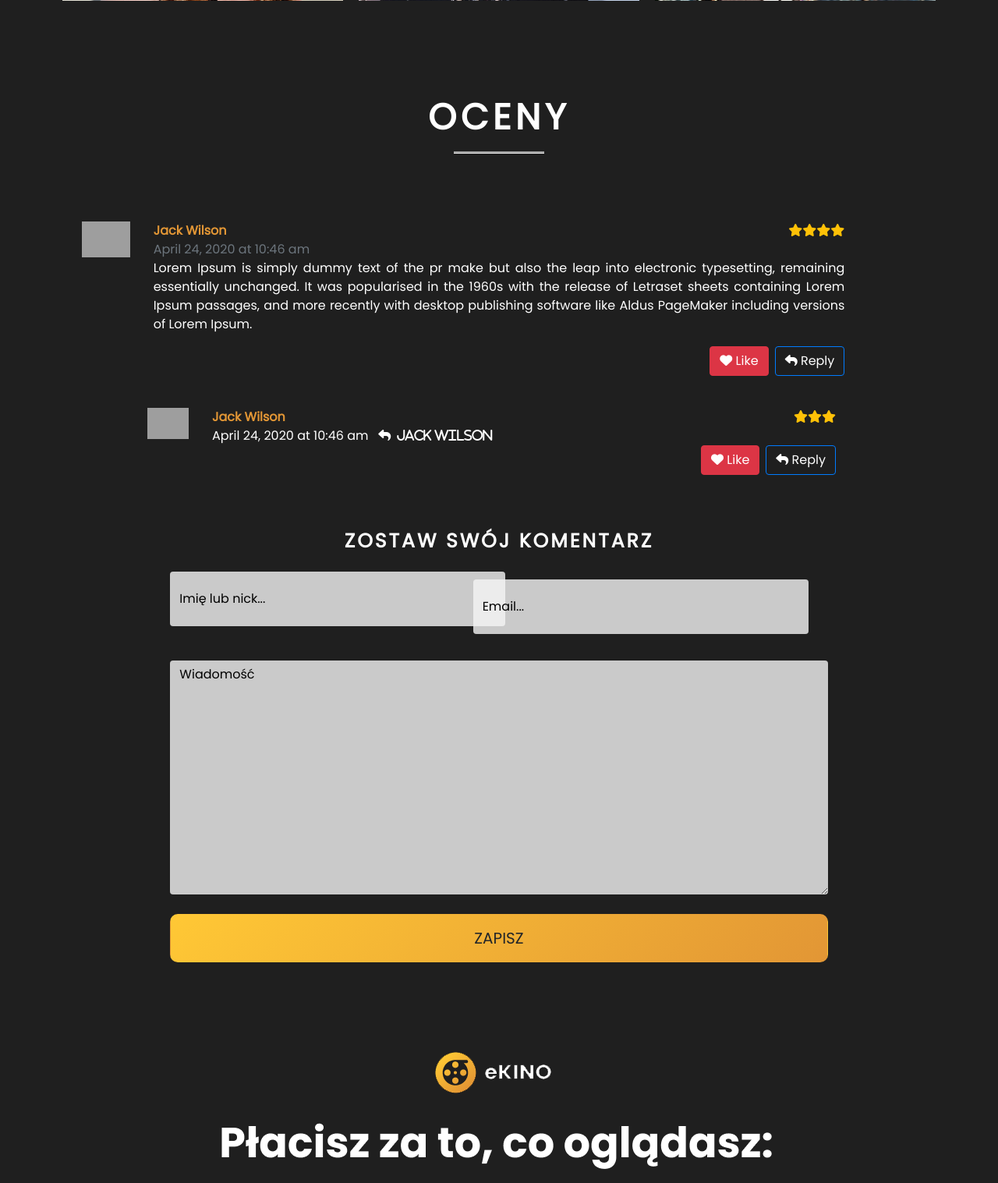
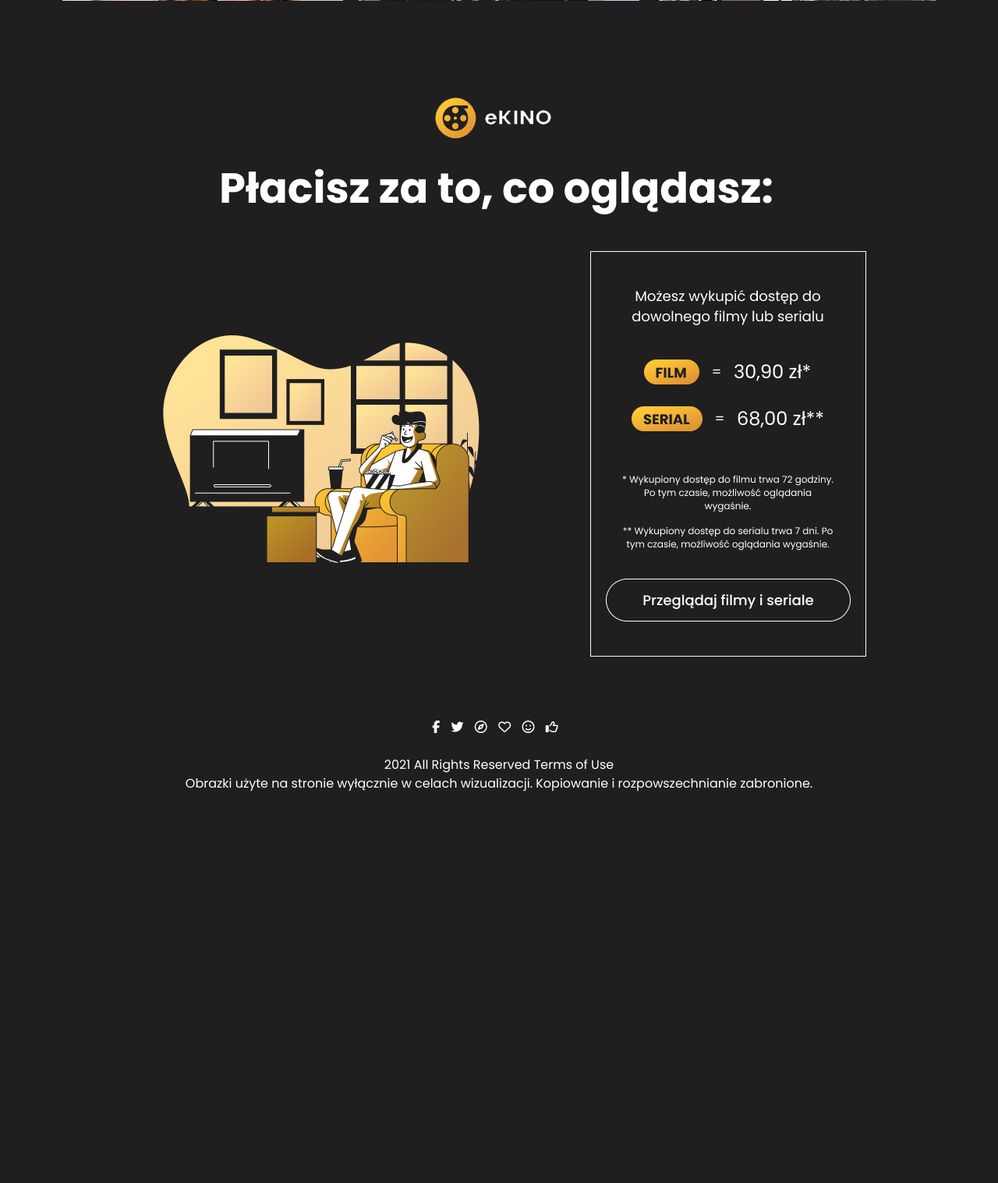
Before and after one commit to dev-com2020/eKino-from-Strefa-Kursow2, a Django app: page /movie/ant-man in a window 1280 px wide; the page is wider, and only the part inside the window is pictured. Shown: the part 1392-2909 px from the top of that part at 78% size. After the commit the page ends 2407 px from the top of that part, so only its background shows below. Run offline with Django 3.2, Linux system fonts and the light colour scheme; data comes from the database, SQL or seed files in the repository; both versions use the stored data as it was after the commit; some libraries are stand-ins or nearby versions; grey boxes are pictures that could not be loaded.

Commit message:
stan na 04.03

```diff
--- a/apps/templates/account/profile_update.html
+++ b/apps/templates/account/profile_update.html
@@ -44,7 +44,7 @@
                 <img class="card-img-top" src="{{ user.photo.url }}" alt="image" style="width:150px", height="200px">
                 {% else %}
                 <img class="card-img-top" src="{% static 'img/no-avatar.png' %}" alt="image" style="width:150px", height="200px">
-                {% endif %}</div></center>
+                {% endif %}</div>
             <div class="card-body">
                 <h4 class="card-title">{{ user.username }}</h4>
                 <a href="{% url 'password_change' %}" class="btn btn-info" style="border-radius: 10px; background: rgb(255,200,53) !important; background: linear-gradient(135deg, rgba(255,200,53,1) 0%, rgba(226,150,53,1) 100%) !important; width: 100% !important; padding: 15px 0;">Zmiana hasła!</a>
@@ -71,7 +71,7 @@
               <div class="form-group">
                 {% render_field form.photo|as_crispy_field %}
               </div>
-              {% render_field form.captcha|as_crispy_field %}
+<!--              {% render_field form.captcha|as_crispy_field %}-->
             {% if redirect_field_value %}
             <input type="hidden" name="{{ redirect_field_name }}" value="{{ redirect_field_value }}" />
             {% endif %}
--- a/apps/templates/account/signup.html
+++ b/apps/templates/account/signup.html
@@ -69,7 +69,7 @@
                                     {% render_field form.email|as_crispy_field %}
                                 </div>
                                 <div class="form-group">
-                                    {% render_field form.captcha|as_crispy_field %}
+<!--                                    {% render_field form.captcha|as_crispy_field %}-->
                                 </div>
                                 {% if redirect_field_value %}
                                     <input type="hidden" name="{{ redirect_field_name }}"
--- a/apps/templates/core/home.html
+++ b/apps/templates/core/home.html
@@ -27,7 +27,7 @@
 
                 <div class="carousel-item active">
                     <div class="row" >
-                            <div style="background: linear-gradient(180deg, rgba(31,31,31,0) 1%, rgba(31,31,31,1) 90%);">
+                            <div style="background: linear-gradient(rgba(31,31,31,0) 0%, rgba(31,31,31,1) 100%);">
                                 <center>
                                     <img src="https://posterposse.com/wp-content/uploads/2016/04/Jungle_Book_Tryptich.jpg"
                                          class="d-block w-75" alt="..." width=100% style="opacity: 0.15;">
@@ -174,7 +174,7 @@
     <div class="container">
         <div class="row movielist-item" >
               {% for movie in movie_list %}
-            <div class="col-3" style="padding:0;">
+            <div class="col-3" style="padding:1px;">
                   {% if movie.poster %}
                 <img class="card-img-top" src="{{ movie.poster.url }}" alt="{{ movie.title }}" height="520px" style="-webkit-mask-image: -webkit-gradient(linear, left top,
     left bottom, from(rgba(0,0,0,1)), to(rgba(0,0,0,0))) !important; opacity: 0.9">
--- a/apps/templates/movie/movie_detail.html
+++ b/apps/templates/movie/movie_detail.html
@@ -178,9 +178,9 @@ width: 20%;
                 <div class="col col-xl-4" style="padding:0;">
                     <div class="cast-box-media" style="margin: 10px;">
                         {% if actor.photo == "nophoto" %}
-                            <img class="imge" src="{% static 'img/no-photo.jpg' %}" alt="{{ actor.name }}">
+                            <img class="imge" src="{% static 'img/no-photo.jpg' %}" alt="{{ actor.name }}" style="object-fit: cover; object-position:50% 0;">
                         {% else %}
-                            <img class="imge" src="{{ actor.photo.url }}" alt="{{ actor.name }}">
+                            <img class="imge" src="{{ actor.photo.url }}" alt="{{ actor.name }} style="object-fit: cover; object-position:50% 0;">
                         {% endif %}
                         <div class="cast-box-text">
                             <h6 class="text-white">{{ actor.name }}</h6>
@@ -193,103 +193,103 @@ width: 20%;
     </section>
 
 
-    <section class="section5">
-        <h2 class="TitleO">Oceny</h2>
-        <hr>
-        <div class="container">
-            <div class="card-body">
-                <div class="row">
-                    <div class="col-md-1"><img class="img-circle imge"
-                                               src="https://livedemo00.template-help.com/wt_prod-20691/images/index-13.jpg"
-                                               alt=""></src></div>
-                <div class="col-md-10">
-                    <p><a class="float-left" href="#" style="color: rgba(226,150,53) !important;"><strong>Jack Wilson</strong></a>
-                        <span class="float-right"><i class="text-warning fa fa-star"></i></span>
-                        <span class="float-right"><i class="text-warning fa fa-star"></i></span>
-                        <span class="float-right"><i class="text-warning fa fa-star"></i></span>
-                        <span class="float-right"><i class="text-warning fa fa-star"></i></span>
-                    </p>
-                    <div class="clearfix"></div>
-                    <div class="blog-post-time text-left">
-                        <time datetime="2018-04-24" class="text-muted">April 24, 2020 at 10:46 am</time>
-                        <p style="text-align: justify;">Lorem Ipsum is simply dummy text of the pr make but also the
-                            leap into electronic typesetting, remaining essentially unchanged. It was popularised in the
-                            1960s with the release of Letraset sheets containing Lorem Ipsum passages, and more recently
-                            with desktop publishing software like Aldus PageMaker including versions of Lorem Ipsum.</p>
-                    </div>
-                    <p><a class="float-right btn btn-outline-primary ml-2"> <i class="fa fa-reply"></i> Reply</a>
-                        <a class="float-right btn text-white btn-danger"> <i class="fa fa-heart"></i> Like</a>
-                    </p>
-                </div>
-            </div>
-            <div class="card-inner">
-                <div class="card-body">
-                    <div class="row">
-                        <div class="col-md-1">
-                            <div><img class="img-circle imge"
-                                      src="https://livedemo00.template-help.com/wt_prod-20691/images/index-12.jpg"
-                                      alt=""></div>
-                        </div>
-                        <div class="col-md-10">
-                            <p><a class="float-left" href="#" style="color: rgba(226,150,53) !important;"><strong>Jack Wilson</strong></a>
-                                <span class="float-right"><i class="text-warning fa fa-star"></i></span>
-                                <span class="float-right"><i class="text-warning fa fa-star"></i></span>
-                                <span class="float-right"><i class="text-warning fa fa-star"></i></span>
-                            </p>
-                            <div class="clearfix"></div>
-                            <div class="blog-post-time text-left">
-                                <time datetime="2018-04-24">April 24, 2020 at 10:46 am &nbsp;</time>
-                                <i class="fa fa-reply">&nbsp; Jack Wilson</i> <br>
+<!--    <section class="section5">-->
+<!--        <h2 class="TitleO">Oceny</h2>-->
+<!--        <hr>-->
+<!--        <div class="container">-->
+<!--            <div class="card-body">-->
+<!--                <div class="row">-->
+<!--                    <div class="col-md-1"><img class="img-circle imge"-->
+<!--                                               src="https://livedemo00.template-help.com/wt_prod-20691/images/index-13.jpg"-->
+<!--                                               alt=""></src></div>-->
+<!--                <div class="col-md-10">-->
+<!--                    <p><a class="float-left" href="#" style="color: rgba(226,150,53) !important;"><strong>Jack Wilson</strong></a>-->
+<!--                        <span class="float-right"><i class="text-warning fa fa-star"></i></span>-->
+<!--                        <span class="float-right"><i class="text-warning fa fa-star"></i></span>-->
+<!--                        <span class="float-right"><i class="text-warning fa fa-star"></i></span>-->
+<!--                        <span class="float-right"><i class="text-warning fa fa-star"></i></span>-->
+<!--                    </p>-->
+<!--                    <div class="clearfix"></div>-->
+<!--                    <div class="blog-post-time text-left">-->
+<!--                        <time datetime="2018-04-24" class="text-muted">April 24, 2020 at 10:46 am</time>-->
+<!--                        <p style="text-align: justify;">Lorem Ipsum is simply dummy text of the pr make but also the-->
+<!--                            leap into electronic typesetting, remaining essentially unchanged. It was popularised in the-->
+<!--                            1960s with the release of Letraset sheets containing Lorem Ipsum passages, and more recently-->
+<!--                            with desktop publishing software like Aldus PageMaker including versions of Lorem Ipsum.</p>-->
+<!--                    </div>-->
+<!--                    <p><a class="float-right btn btn-outline-primary ml-2"> <i class="fa fa-reply"></i> Reply</a>-->
+<!--                        <a class="float-right btn text-white btn-danger"> <i class="fa fa-heart"></i> Like</a>-->
+<!--                    </p>-->
+<!--                </div>-->
+<!--            </div>-->
+<!--            <div class="card-inner">-->
+<!--                <div class="card-body">-->
+<!--                    <div class="row">-->
+<!--                        <div class="col-md-1">-->
+<!--                            <div><img class="img-circle imge"-->
+<!--                                      src="https://livedemo00.template-help.com/wt_prod-20691/images/index-12.jpg"-->
+<!--                                      alt=""></div>-->
+<!--                        </div>-->
+<!--                        <div class="col-md-10">-->
+<!--                            <p><a class="float-left" href="#" style="color: rgba(226,150,53) !important;"><strong>Jack Wilson</strong></a>-->
+<!--                                <span class="float-right"><i class="text-warning fa fa-star"></i></span>-->
+<!--                                <span class="float-right"><i class="text-warning fa fa-star"></i></span>-->
+<!--                                <span class="float-right"><i class="text-warning fa fa-star"></i></span>-->
+<!--                            </p>-->
+<!--                            <div class="clearfix"></div>-->
+<!--                            <div class="blog-post-time text-left">-->
+<!--                                <time datetime="2018-04-24">April 24, 2020 at 10:46 am &nbsp;</time>-->
+<!--                                <i class="fa fa-reply">&nbsp; Jack Wilson</i> <br>-->
 
-                            </div>
-                            <p><a class="float-right btn btn-outline-primary ml-2"> <i class="fa fa-reply"></i>
-                                Reply</a>
-                                <a class="float-right btn text-white btn-danger"> <i class="fa fa-heart"></i> Like</a>
-                            </p>
-                        </div>
-                    </div>
-                </div>
-            </div>
-        </div>
-        </div>
-    </section>
+<!--                            </div>-->
+<!--                            <p><a class="float-right btn btn-outline-primary ml-2"> <i class="fa fa-reply"></i>-->
+<!--                                Reply</a>-->
+<!--                                <a class="float-right btn text-white btn-danger"> <i class="fa fa-heart"></i> Like</a>-->
+<!--                            </p>-->
+<!--                        </div>-->
+<!--                    </div>-->
+<!--                </div>-->
+<!--            </div>-->
+<!--        </div>-->
+<!--        </div>-->
+<!--    </section>-->
 
-    <section class="section6">
-        <div class="row justify-content-center">
-            <div class="col-md-8 text-center">
-                <h4 class="Lyc">Zostaw swój komentarz</h4>
-                <!-- RD Mailform-->
-                <form class="rd-mailform text-left" data-form-output="form-output-global" data-form-type="forms" novalidate="novalidate">
-                    <div class="row row-10">
-                        <div class="col-12 col-md-6">
-                            <div class="form-wrap">
-                                <label for="exampleFormControlInput1"></label>
-                                <input type="text" class="form-control" id="exampleFormControlInput1"
-                                       placeholder="Imię lub nick...">
-                            </div>
-                        </div>
-                        <div class="col-12 col-md-6">
-                            <div class="form-wrap">
-                                <label for="exampleFormControlInput1"></label>
-                                <input type="text" class="form-control" id="exampleFormControlInput1"
-                                       placeholder="Email..." style="margin: 10px 25px; float: right;">
-                            </div>
-                        </div>
-                        <div class="col-12 col-md-12">
-                            <div class="form-wrap">
-                                <label for="exampleFormControlTextarea1"></label>
-                                <textarea class="form-control" id="exampleFormControlTextarea1" rows="3"
-                                          placeholder="Wiadomość"></textarea>
-                            </div>
-                        </div>
-                        <div class="col-12 text-center">
-                            <button class="btn btn-lg btnsm" style="border-radius: 10px; background: rgb(255,200,53) !important; background: linear-gradient(135deg, rgba(255,200,53,1) 0%, rgba(226,150,53,1) 100%) !important; width: 100% !important; padding: 15px 0;">ZAPISZ</button>
-                        </div>
-                    </div>
-                </form>
-            </div>
-        </div>
-    </section>
+<!--    <section class="section6">-->
+<!--        <div class="row justify-content-center">-->
+<!--            <div class="col-md-8 text-center">-->
+<!--                <h4 class="Lyc">Zostaw swój komentarz</h4>-->
+<!--                &lt;!&ndash; RD Mailform&ndash;&gt;-->
+<!--                <form class="rd-mailform text-left" data-form-output="form-output-global" data-form-type="forms" novalidate="novalidate">-->
+<!--                    <div class="row row-10">-->
+<!--                        <div class="col-12 col-md-6">-->
+<!--                            <div class="form-wrap">-->
+<!--                                <label for="exampleFormControlInput1"></label>-->
+<!--                                <input type="text" class="form-control" id="exampleFormControlInput1"-->
+<!--                                       placeholder="Imię lub nick...">-->
+<!--                            </div>-->
+<!--                        </div>-->
+<!--                        <div class="col-12 col-md-6">-->
+<!--                            <div class="form-wrap">-->
+<!--                                <label for="exampleFormControlInput1"></label>-->
+<!--                                <input type="text" class="form-control" id="exampleFormControlInput1"-->
+<!--                                       placeholder="Email..." style="margin: 10px 25px; float: right;">-->
+<!--                            </div>-->
+<!--                        </div>-->
+<!--                        <div class="col-12 col-md-12">-->
+<!--                            <div class="form-wrap">-->
+<!--                                <label for="exampleFormControlTextarea1"></label>-->
+<!--                                <textarea class="form-control" id="exampleFormControlTextarea1" rows="3"-->
+<!--                                          placeholder="Wiadomość"></textarea>-->
+<!--                            </div>-->
+<!--                        </div>-->
+<!--                        <div class="col-12 text-center">-->
+<!--                            <button class="btn btn-lg btnsm" style="border-radius: 10px; background: rgb(255,200,53) !important; background: linear-gradient(135deg, rgba(255,200,53,1) 0%, rgba(226,150,53,1) 100%) !important; width: 100% !important; padding: 15px 0;">ZAPISZ</button>-->
+<!--                        </div>-->
+<!--                    </div>-->
+<!--                </form>-->
+<!--            </div>-->
+<!--        </div>-->
+<!--    </section>-->
 
 {% include 'includes/footer.html' %}
 
```
Also changed, not shown: apps/templates/includes/searchForm.html (added, +180 -0 lines), db.sqlite3.
